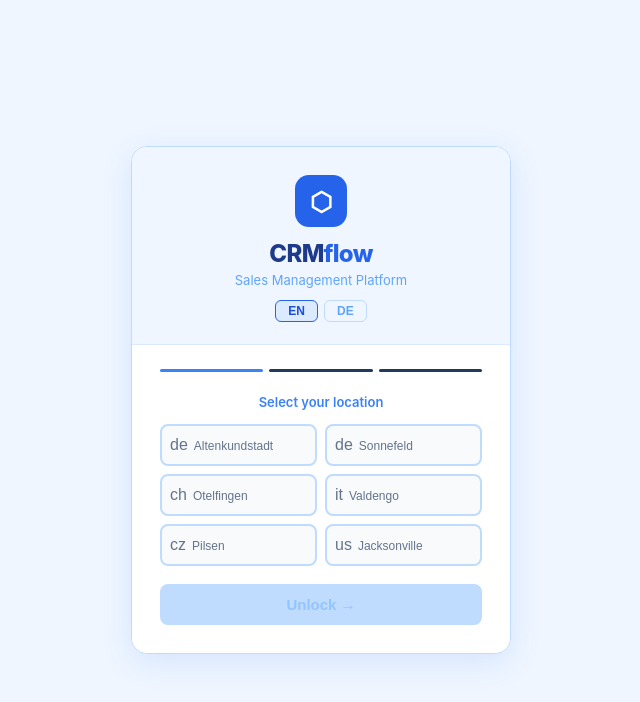
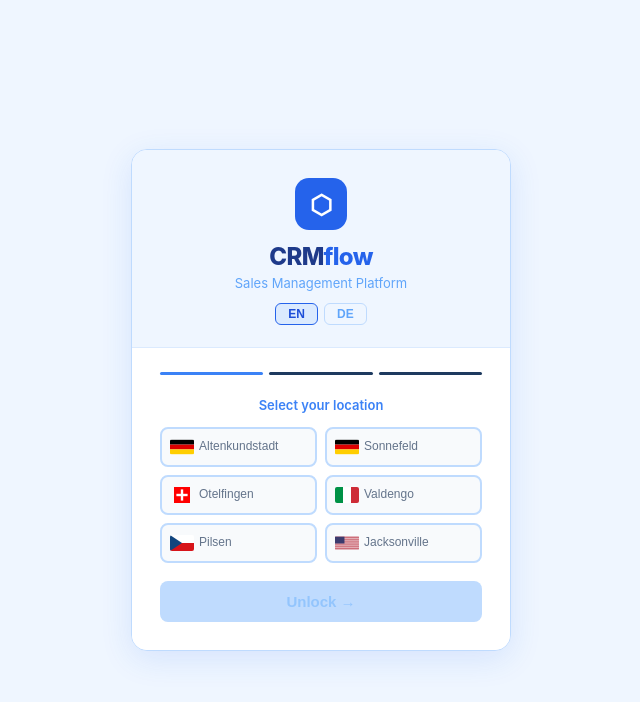
Before and after one commit to okrkoska/Hermes-crm, a React (Vite) app: page / in a window 1280 px wide. Shown: the top 702 px of the page, without its empty margins (319-959 px from the left). Built offline with nearby package versions, Linux system fonts and the light colour scheme; some icons are missing.

Commit message:
Update App.jsx
konecne funkční vlajky, chybny kod na radku 381

```diff
--- a/src/App.jsx
+++ b/src/App.jsx
@@ -89,21 +89,44 @@ const dealToRow = (d, location) => ({
 const LOCATIONS = ["Altenkundstadt", "Sonnefeld", "Otelfingen", "Valdengo", "Pilsen", "Jacksonville"];
 const LOCATION_FLAGS = { Altenkundstadt: "de", Sonnefeld: "de", Otelfingen: "ch", Valdengo: "it", Pilsen: "cz", Jacksonville: "us" };
 
-const FLAG_SVGS = {
-  de: (w,h) => `<svg xmlns="http://www.w3.org/2000/svg" viewBox="0 0 5 3" width="${w}" height="${h}"><rect width="5" height="1" y="0" fill="#000"/><rect width="5" height="1" y="1" fill="#D00"/><rect width="5" height="1" y="2" fill="#FFCE00"/></svg>`,
-  ch: (w,h) => `<svg xmlns="http://www.w3.org/2000/svg" viewBox="0 0 32 32" width="${w}" height="${h}"><rect width="32" height="32" fill="#FF0000"/><rect x="13" y="6" width="6" height="20" fill="#fff"/><rect x="6" y="13" width="20" height="6" fill="#fff"/></svg>`,
-  it: (w,h) => `<svg xmlns="http://www.w3.org/2000/svg" viewBox="0 0 3 2" width="${w}" height="${h}"><rect width="1" height="2" fill="#009246"/><rect width="1" height="2" x="1" fill="#fff"/><rect width="1" height="2" x="2" fill="#CE2B37"/></svg>`,
-  cz: (w,h) => `<svg xmlns="http://www.w3.org/2000/svg" viewBox="0 0 6 4" width="${w}" height="${h}"><rect width="6" height="2" fill="#fff"/><rect width="6" height="2" y="2" fill="#D7141A"/><polygon points="0,0 3,2 0,4" fill="#11457E"/></svg>`,
-  us: (w,h) => `<svg xmlns="http://www.w3.org/2000/svg" viewBox="0 0 76 40" width="${w}" height="${h}"><rect width="76" height="40" fill="#B22234"/>${[1,3,5,7,9,11].map(i=>`<rect width="76" height="3.08" y="${i*3.08}" fill="#fff"/>`).join("")}<rect width="30" height="21.5" fill="#3C3B6E"/></svg>`,
-};
+const FlagDE = ({w,h}) => (
+  <svg viewBox="0 0 5 3" width={w} height={h}><rect width="5" height="1" y="0" fill="#000"/><rect width="5" height="1" y="1" fill="#DD0000"/><rect width="5" height="1" y="2" fill="#FFCE00"/></svg>
+);
+const FlagCH = ({w,h}) => (
+  <svg viewBox="0 0 20 20" width={w} height={h}><rect width="20" height="20" fill="#FF0000"/><rect x="8.5" y="3" width="3" height="14" fill="#fff"/><rect x="3" y="8.5" width="14" height="3" fill="#fff"/></svg>
+);
+const FlagIT = ({w,h}) => (
+  <svg viewBox="0 0 3 2" width={w} height={h}><rect width="1" height="2" fill="#009246"/><rect width="1" height="2" x="1" fill="#fff"/><rect width="1" height="2" x="2" fill="#CE2B37"/></svg>
+);
+const FlagCZ = ({w,h}) => (
+  <svg viewBox="0 0 6 4" width={w} height={h}><rect width="6" height="2" fill="#fff"/><rect width="6" height="2" y="2" fill="#D7141A"/><polygon points="0,0 3,2 0,4" fill="#11457E"/></svg>
+);
+const FlagUS = ({w,h}) => (
+  <svg viewBox="0 0 19 10" width={w} height={h}>
+    <rect width="19" height="10" fill="#B22234"/>
+    <rect width="19" height="0.77" y="0.77" fill="#fff"/>
+    <rect width="19" height="0.77" y="2.31" fill="#fff"/>
+    <rect width="19" height="0.77" y="3.85" fill="#fff"/>
+    <rect width="19" height="0.77" y="5.38" fill="#fff"/>
+    <rect width="19" height="0.77" y="6.92" fill="#fff"/>
+    <rect width="19" height="0.77" y="8.46" fill="#fff"/>
+    <rect width="7.5" height="5.38" fill="#3C3B6E"/>
+  </svg>
+);
+
+const FLAG_MAP = { de: FlagDE, ch: FlagCH, it: FlagIT, cz: FlagCZ, us: FlagUS };
 
 const Flag = ({ loc, size=16 }) => {
   const code = LOCATION_FLAGS[loc] || "de";
-  const svgFn = FLAG_SVGS[code];
-  if (!svgFn) return null;
+  const FlagComp = FLAG_MAP[code];
+  if (!FlagComp) return null;
   const w = Math.round(size * 1.5);
   const h = size;
-  return <span dangerouslySetInnerHTML={{__html: svgFn(w,h)}} style={{ display:"inline-block", verticalAlign:"middle", marginRight:5, borderRadius:2, overflow:"hidden", flexShrink:0, lineHeight:0 }} />;
+  return (
+    <span style={{ display:"inline-flex", alignItems:"center", verticalAlign:"middle", marginRight:5, borderRadius:2, overflow:"hidden", flexShrink:0, lineHeight:0 }}>
+      <FlagComp w={w} h={h} />
+    </span>
+  );
 };
 
 
@@ -362,7 +385,7 @@ function LoginScreen({ onLogin, lang, setLang }) {
                 {LOCATIONS.map(loc => (
                   <button key={loc} onClick={() => { setLocation(loc); setErr(""); }}
                     style={{ padding:"10px 8px", borderRadius:8, border:`2px solid ${location===loc?"#2563EB":"#BFDBFE"}`, background: location===loc?"#DBEAFE":"#F8FAFC", color: location===loc?"#1E3A8A":"#64748B", fontSize:12, fontWeight: location===loc?700:400, cursor:"pointer", transition:"all .15s", textAlign:"left" }}>
-                    <span style={{ fontSize:16, marginRight:6 }}>{LOCATION_FLAGS[loc]}</span>{loc}
+                    <Flag loc={loc} size={16} />{loc}
                   </button>
                 ))}
               </div>
```
